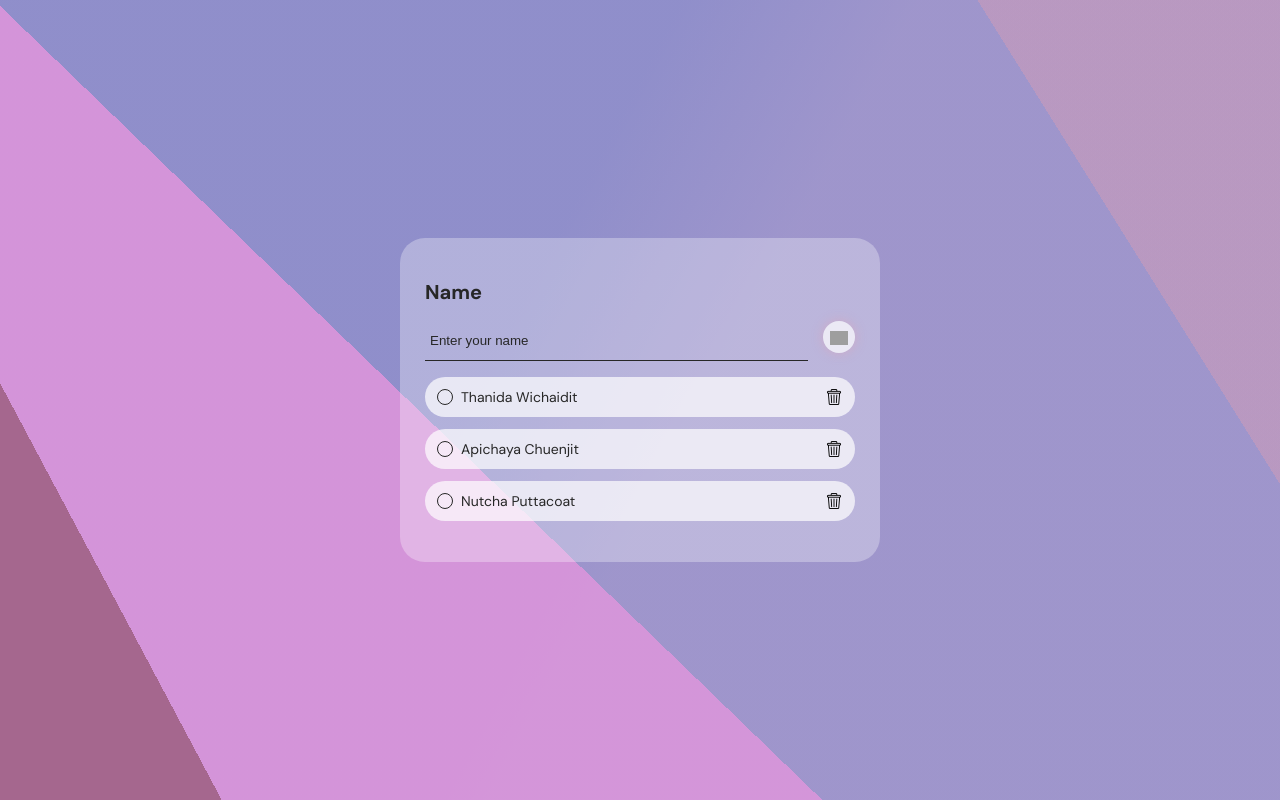
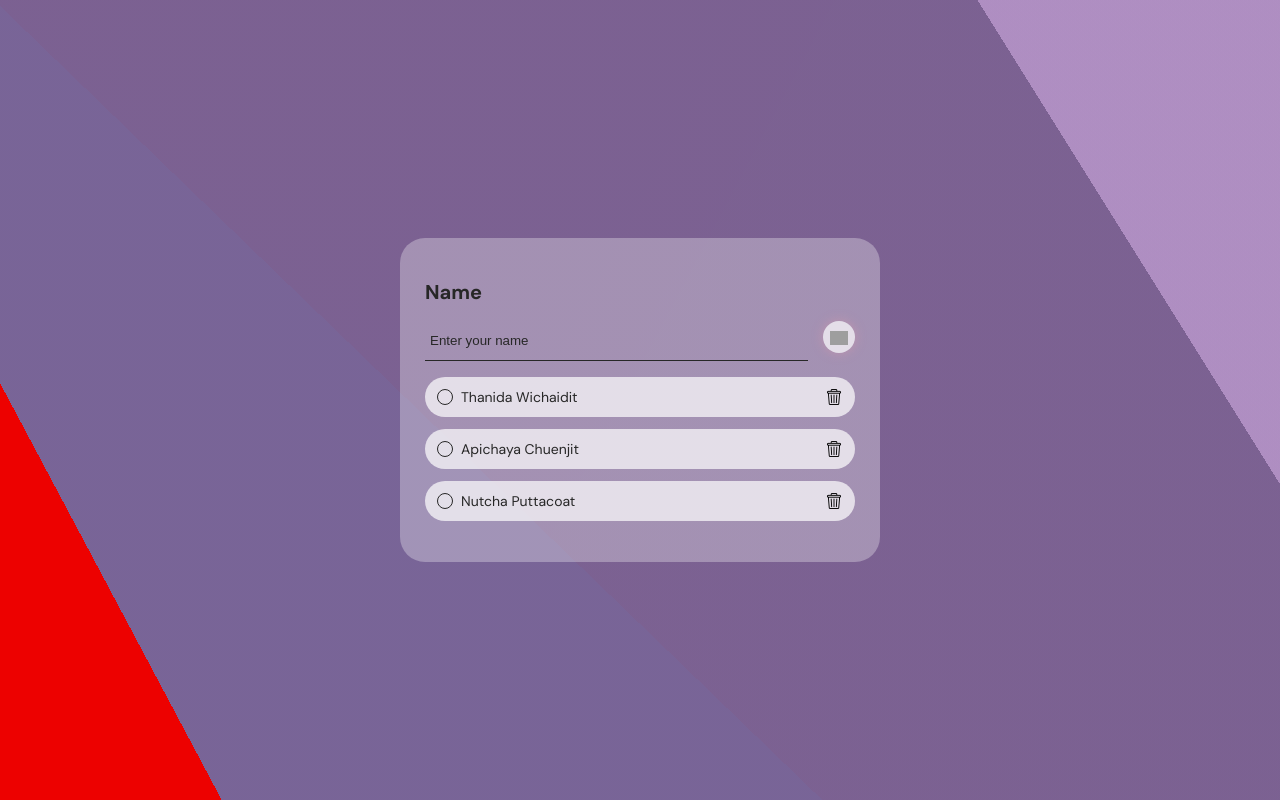
Before and after one commit to P-Thanida/StudentName, a Vue app: page / in a window 1280 px wide. Built offline with nearby package versions, Linux system fonts and the light colour scheme; grey boxes are pictures that could not be loaded.

Commit message:
Edit CSS

```diff
--- a/public/main.css
+++ b/public/main.css
@@ -19,26 +19,10 @@ body {
   justify-content: center;
   align-items: center;
   background-image:
-    linear-gradient(
-      62deg,
-      #A5678E      13%,
-      rgba(192, 161, 222, 0.5) 4%
-    ),
-    linear-gradient(
-      44deg,
-      #E887D4 39%,
-      rgba(45, 42, 42, 0.5) 18%
-    ),
-    linear-gradient(
-      118deg,
-      #BFB8DA 40%,
-      rgba(247, 155, 187, 0.5) 54%
-    ),
-    linear-gradient(
-      58deg,
-      #7FACD6 83%,
-      rgba(165, 174, 186, 0.54) 23%
-    );
+    linear-gradient(62deg,#ed0100 13%,rgba(144, 99, 196, 0.5) 4%),
+    linear-gradient(44deg,#61666a 39%,rgba(204, 189, 189, 0.5) 18%),
+    linear-gradient(118deg,#590111 40%,rgba(203, 142, 164, 0.5) 54%),
+    linear-gradient(58deg,#010101 83%,rgba(215, 220, 226, 0.54) 23%);
   background-blend-mode: normal, lighten, multiply, hard-light;
   font-family: "DM Sans", sans-serif;
   overflow: hidden;
```
